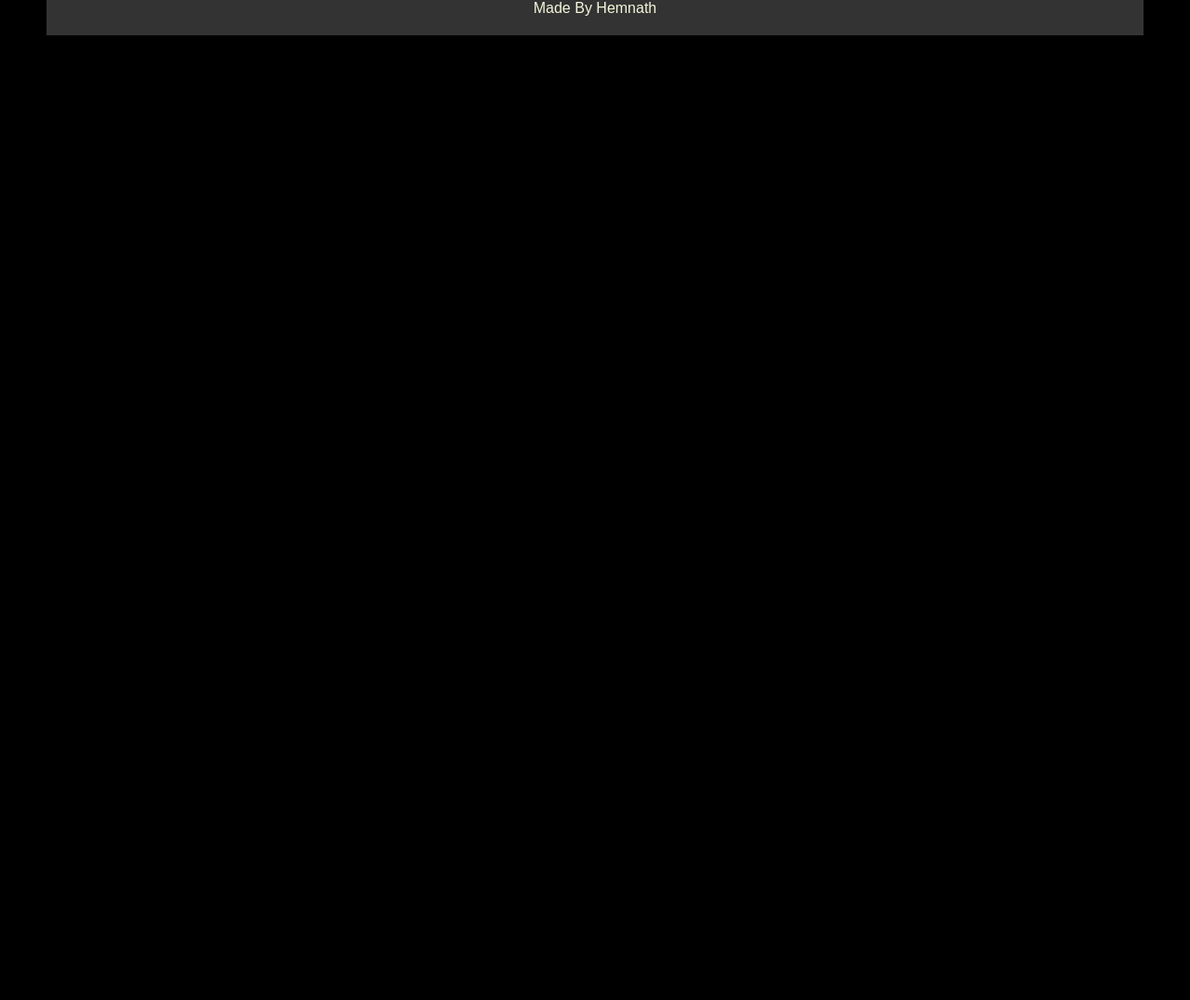
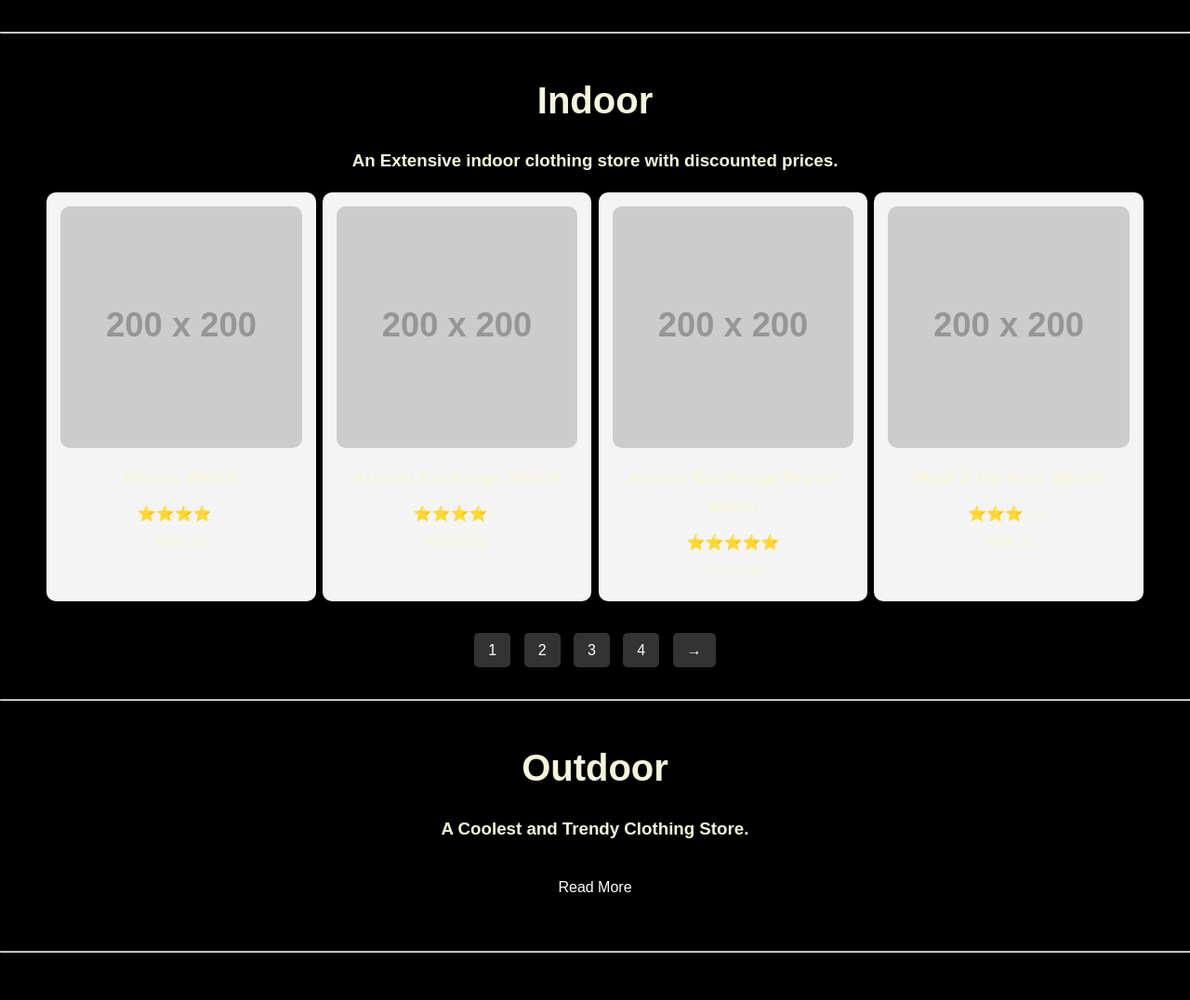
Before and after one commit to hemnaa08/Ecommerce-Website-Project, a plain HTML site: page Web.html in a window 1280 px wide. Shown: the part 1238-2314 px from the top of the page at 93% size. Before the commit the page ends 1276 px from the top, so only its background shows below. Drawn offline with Linux system fonts and the light colour scheme; placeholder pictures from the web are drawn by us.

Commit message:
Done Some more!

```diff
--- /dev/null
+++ b/Register.css
@@ -0,0 +1,70 @@
+* {
+    box-sizing: border-box;
+    margin: 0;
+    padding: 0;
+    font-family: 'Arial', sans-serif;
+}
+
+body {
+    display: flex;
+    justify-content: center;
+    align-items: center;
+    height: 100vh;
+    background-color: #f0f0f0;
+}
+
+.container {
+    display: flex;
+    width: 900px;
+    background-color: #fff;
+    box-shadow: 0px 10px 20px rgba(0, 0, 0, 0.2);
+}
+
+.form-container {
+    padding: 50px;
+    width: 50%;
+}
+
+.sign-in-container {
+    background-color: #1976D2;
+    color: white;
+}
+
+.sign-up-container {
+    background-color: #fff;
+    color: black;
+}
+
+h2 {
+    font-size: 28px;
+    margin-bottom: 15px;
+}
+
+p {
+    margin-bottom: 30px;
+}
+
+input {
+    width: 100%;
+    padding: 15px;
+    margin: 10px 0;
+    border: none;
+    border-radius: 5px;
+    background-color: #f0f0f0;
+}
+
+button {
+    padding: 15px;
+    width: 100%;
+    background-color: #FF3B30;
+    border: none;
+    border-radius: 5px;
+    color: white;
+    font-size: 16px;
+    cursor: pointer;
+    transition: background-color 0.3s;
+}
+
+button:hover {
+    background-color: #d9362b;
+}
--- a/Style.css
+++ b/Style.css
@@ -100,3 +100,77 @@ footer .footer-bottom{
     padding: 1rem;
     text-align: center;
 }
+
+.section{
+    padding: 2rem 0;
+}
+
+.section-head{
+    font-size: 2.5rem;
+    margin: 0;
+}
+
+:root{
+    ---primary-color:#b90415;
+    --primary-color-hover:#d3071b;
+    ---secondary-color:#103060;
+    --secondary-color-hover:#143f85;
+    --light-color:#f4f4f4;
+}
+
+.btn{
+    padding: 1rem;
+    color: #fff;
+    display: inline-block;
+}
+
+/* Product Grid Styling */
+.product-grid {
+    display: flex;
+    flex-wrap: wrap;
+    justify-content: space-between;
+}
+
+.product-card {
+    width: 22%;
+    background-color: #f4f4f4;
+    border-radius: 10px;
+    box-shadow: 0 4px 8px rgba(0,0,0,0.1);
+    padding: 15px;
+    text-align: center;
+    margin-bottom: 20px;
+}
+
+.product-card img {
+    width: 100%;
+    height: auto;
+    border-radius: 10px;
+}
+
+.product-card h4 {
+    font-size: 1.2rem;
+    margin: 10px 0;
+}
+
+.product-card p {
+    margin: 5px 0;
+}
+
+/* Pagination Styling (Optional) */
+.pagination {
+    text-align: center;
+    margin-top: 20px;
+}
+
+.pagination a {
+    padding: 10px 15px;
+    margin: 0 5px;
+    background-color: #333;
+    color: #fff;
+    text-decoration: none;
+    border-radius: 5px;
+}
+
+.pagination a:hover {
+    background-color: #555;
+}
--- a/Web.html
+++ b/Web.html
@@ -27,7 +27,6 @@
                         <a href="#history">History</a>
                     </li>
                 </ul>
-                <a href="#" id="openup">HASport</a>
             </nav>
         </header>
         <div class="section-main container">
@@ -43,6 +42,71 @@
         <div class="container">
             <h2>About Us</h2>
             <h3>At HASport, we bring you quality products and an effortless shopping experience, tailored to meet your needs every time.</h3>
+            <!-- Updated link to registration page -->
+            <a href="register.html" class="btn btn-primary nb">Start Your Trial Now</a>
+            <p class="text-light">Download our very newly launched app here for iOS and Android devices.</p>
+            <a href="https://play.google.com/store/apps/details?id=com.Ins.greatlakes">
+            <img src="https://i.ibb.co/KbPTYYQ/play-store.png" width=200px/></a>
+            <img src="https://i.ibb.co/hVM4X2p/app-store.png" width=200px/>
+        </div>
+    </section>
+    <hr>
+    <section id="indoor" class="section">
+        <div class="container">
+            <h2 class="section-head">Indoor</h2>
+            <h3>An Extensive indoor clothing store with discounted prices.</h3>
+
+            <div class="product-grid">
+                <!-- Product 1 -->
+                <div class="product-card">
+                    <img src="https://via.placeholder.com/200" alt="Brown Watch">
+                    <h4>Brown Watch</h4>
+                    <p>⭐⭐⭐⭐☆</p>
+                    <p>₹999.00</p>
+                </div>
+                <!-- Product 2 -->
+                <div class="product-card">
+                    <img src="https://via.placeholder.com/200" alt="Armani Exchange Watch">
+                    <h4>Armani Exchange Watch</h4>
+                    <p>⭐⭐⭐⭐☆</p>
+                    <p>₹5000.00</p>
+                </div>
+                <!-- Product 3 -->
+                <div class="product-card">
+                    <img src="https://via.placeholder.com/200" alt="Armani Exchange Brown Watch">
+                    <h4>Armani Exchange Brown Watch</h4>
+                    <p>⭐⭐⭐⭐⭐</p>
+                    <p>₹4700.00</p>
+                </div>
+                <!-- Product 4 -->
+                <div class="product-card">
+                    <img src="https://via.placeholder.com/200" alt="Mast & Harbour Watch">
+                    <h4>Mast & Harbour Watch</h4>
+                    <p>⭐⭐⭐☆☆</p>
+                    <p>₹599.00</p>
+                </div>
+            </div>
+
+            <!-- Pagination (Optional) -->
+            <div class="pagination">
+                <a href="#">1</a>
+                <a href="#">2</a>
+                <a href="#">3</a>
+                <a href="#">4</a>
+                <a href="#">→</a>
+            </div>
+        </div>
+    </section>
+    <hr>
+    <section id="outdoor" class="section">
+        <div class="container">
+            <h2 class="section-head">
+                Outdoor
+            </h2>
+            <h3>A Coolest and Trendy Clothing Store.</h3>
+            <a href="outdoor.html" class="btn btn-secondary">Read More</a>
+        </div>
+    </section><hr>
     <footer>
         <div class="container">
             <div class="footer-cols">
```
Also changed, not shown: Register.html (added, +32 -0 lines).
